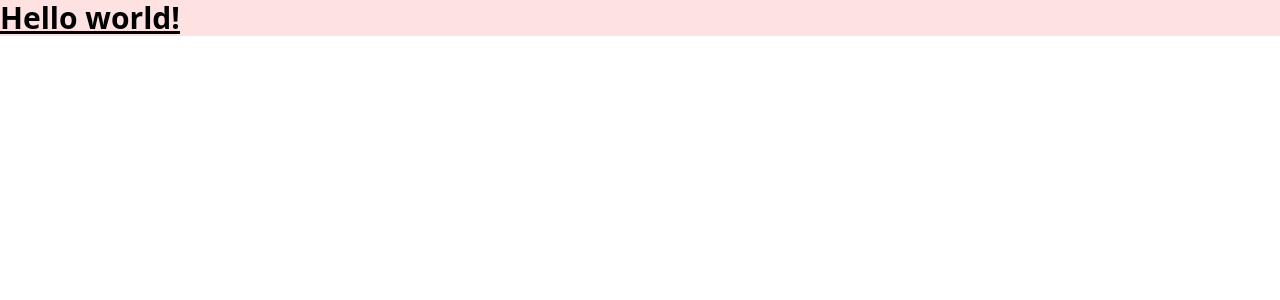
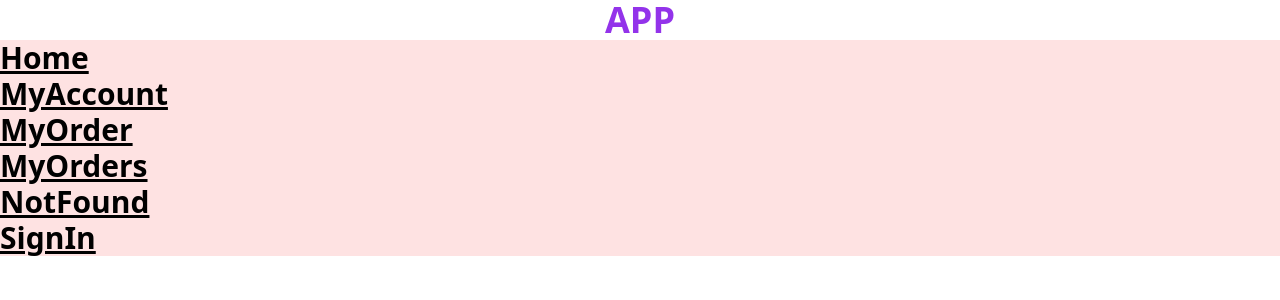
Before and after one commit to GabyGonher/E-comerce, a React (Vite) app: page / in a window 1280 px wide. Shown: the top 300 px of the page. Built offline with nearby package versions, Linux system fonts and the light colour scheme.

Commit message:
Boilerplate, estructura del proyecto

```diff
--- a/package.json
+++ b/package.json
@@ -11,7 +11,8 @@
   },
   "dependencies": {
     "react": "^18.2.0",
-    "react-dom": "^18.2.0"
+    "react-dom": "^18.2.0",
+    "react-router-dom": "^6.11.2"
   },
   "devDependencies": {
     "@types/react": "^18.0.28",
--- a/src/App.jsx
+++ /dev/null
@@ -1,15 +0,0 @@
-import './App.css';
-
-function App() {
-  return (
-    <>
-      <div>
-        <h1 className="text-3xl font-bold underline bg-red-100">
-          Hello world!
-        </h1>
-      </div>
-    </>
-  );
-}
-
-export default App;
--- /dev/null
+++ b/src/Pages/App/index.jsx
@@ -0,0 +1,25 @@
+// import { useRoutes } from "react-router-dom";
+import Home from '../Home';
+import MyAccount from '../MyAccount';
+import MyOrder from '../MyOrder';
+import MyOrders from '../MyOrders';
+import NotFound from '../NotFound';
+import SignIn from '../SignIn';
+
+function App() {
+  return (
+    <>
+      <div>
+        <h1 className="text-4xl font-bold text-center text-purple-600">APP</h1>
+        <Home />
+        <MyAccount />
+        <MyOrder />
+        <MyOrders />
+        <NotFound />
+        <SignIn />
+      </div>
+    </>
+  );
+}
+
+export default App;
--- /dev/null
+++ b/src/Pages/Home/index.jsx
@@ -0,0 +1,13 @@
+// import './App.css';
+
+function Home() {
+  return (
+    <>
+      <div>
+        <h1 className="text-3xl font-bold underline bg-red-100">Home</h1>
+      </div>
+    </>
+  );
+}
+
+export default Home;
--- /dev/null
+++ b/src/Pages/MyAccount/index.jsx
@@ -0,0 +1,13 @@
+// import './App.css';
+
+function MyAccount() {
+  return (
+    <>
+      <div>
+        <h1 className="text-3xl font-bold underline bg-red-100">MyAccount</h1>
+      </div>
+    </>
+  );
+}
+
+export default MyAccount;
--- /dev/null
+++ b/src/Pages/MyOrder/index.jsx
@@ -0,0 +1,13 @@
+// import './App.css';
+
+function MyOrder() {
+  return (
+    <>
+      <div>
+        <h1 className="text-3xl font-bold underline bg-red-100">MyOrder</h1>
+      </div>
+    </>
+  );
+}
+
+export default MyOrder;
--- /dev/null
+++ b/src/Pages/MyOrders/index.jsx
@@ -0,0 +1,13 @@
+// import './App.css';
+
+function MyOrders() {
+  return (
+    <>
+      <div>
+        <h1 className="text-3xl font-bold underline bg-red-100">MyOrders</h1>
+      </div>
+    </>
+  );
+}
+
+export default MyOrders;
--- /dev/null
+++ b/src/Pages/NotFound/index.jsx
@@ -0,0 +1,14 @@
+// import NotFound from '../Home';
+// import './App.css';
+
+function NotFound() {
+  return (
+    <>
+      <div>
+        <h1 className="text-3xl font-bold underline bg-red-100">NotFound</h1>
+      </div>
+    </>
+  );
+}
+
+export default NotFound;
--- /dev/null
+++ b/src/Pages/SignIn/index.jsx
@@ -0,0 +1,13 @@
+// import './App.css';
+
+function SignIn() {
+  return (
+    <>
+      <div>
+        <h1 className="text-3xl font-bold underline bg-red-100">SignIn</h1>
+      </div>
+    </>
+  );
+}
+
+export default SignIn;
--- a/src/main.jsx
+++ b/src/main.jsx
@@ -1,6 +1,7 @@
 import React from 'react';
 import ReactDOM from 'react-dom/client';
-import App from './App.jsx';
+import App from './Pages/App';
+import './App.css';
 
 ReactDOM.createRoot(document.getElementById('root')).render(
   <React.StrictMode>
```
Also changed, not shown: 1 other file (tests, documents, lock files or other folders).
